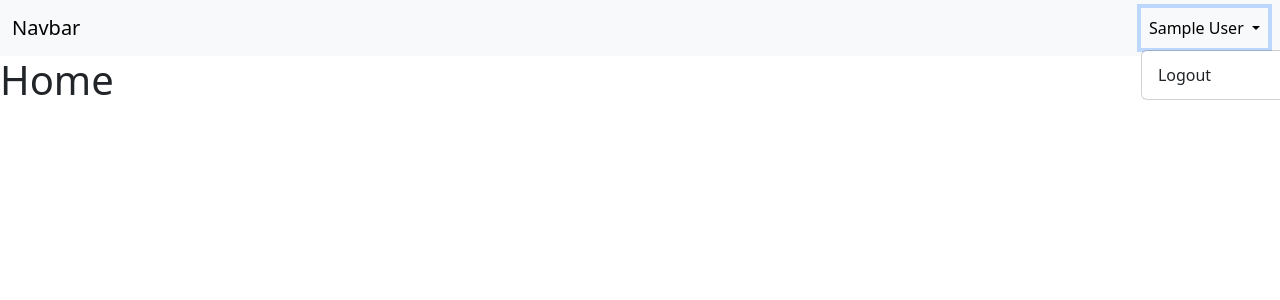
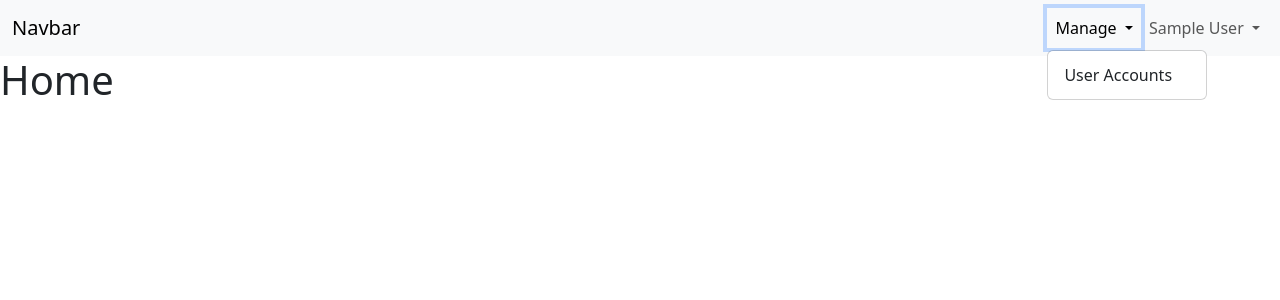
Before and after one commit to byarbiter/firstapp, a PHP site: page / in a window 1280 px wide, after a click on "Manage". Shown: the top 300 px of the page. Run offline with PHP 8.4, Linux system fonts and the light colour scheme; the visitor is signed in with stand-in values (Sample User, id 1); tables that the repository leaves empty or names only in its code hold one stand-in row (values such as "Sample post").

Commit message:
Implement user management functionality with admin access control

```diff
--- a/includes/navbar.inc.php
+++ b/includes/navbar.inc.php
@@ -11,14 +11,38 @@ $user = LoggedInUser();
     <div class="collapse navbar-collapse" id="navbarSupportedContent">
       <ul class="navbar-nav ms-auto mb-2 mb-lg-0">
         <!-- <li class="nav-item">
-          <a class="nav-link active" aria-current="page" href="#">Home</a>
-        </li>
-        <li class="nav-item">
+          <a class="nav-link active" aria-current="page" href="#">User</a>
+        </li> -->
+        <?php
+        if (isAdmin()) {
+        ?>
+          <li class="nav-item dropdown">
+            <a class="nav-link dropdown-toggle" href="#" role="button" data-bs-toggle="dropdown" aria-expanded="false">
+              Manage
+            </a>
+            <ul class="dropdown-menu">
+              <li><a class="dropdown-item" href="./?page=user/home">User Accounts</a></li>
+
+            </ul>
+          </li>
+        <?php
+        }
+        ?>
+        <!-- <li class="nav-item dropdown">
+          <a class="nav-link dropdown-toggle" href="#" role="button" data-bs-toggle="dropdown" aria-expanded="false">
+            Manage
+          </a>
+          <ul class="dropdown-menu">
+            <li><a class="dropdown-item" href="./?page=user/home">User Accounts</a></li>
+
+          </ul>
+        </li> -->
+        <!-- <li class="nav-item">
           <a class="nav-link" href="#">Link</a>
         </li> -->
         <li class="nav-item dropdown">
           <a class="nav-link dropdown-toggle" href="#" role="button" data-bs-toggle="dropdown" aria-expanded="false">
-            <?php echo (!$user ? 'Account': $user->user_label )?>
+            <?php echo (!$user ? 'Account' : $user->user_label) ?>
           </a>
           <ul class="dropdown-menu">
             <?php if (!$user) {
--- a/index.php
+++ b/index.php
@@ -8,10 +8,16 @@ include('includes/navbar.inc.php');
 // Check if the 'page' parameter is set in the URL and if it is a valid page
 if (isset($_GET['page'])) {
   $page = $_GET['page']; // If valid, set $page to the value of the 'page' parameter
-  $after_login_pages = ['dashboard'];
+  $after_login_pages = ['dashboard', 'user/home'];
+  $admin_pages = ['user/home'];
+  $user_pages = [];
   $before_login_pages = ['login', 'register'];
   if ($page === 'logout' || (in_array($page, $before_login_pages) && !LoggedInUser()) || (in_array($page, $after_login_pages) && LoggedInUser())) {
-    include('pages/' . $page . '.php');
+    if (in_array($page, $admin_pages) && !isAdmin()) {
+      header('Location: ./');
+    } else {
+      include('pages/' . $page . '.php');
+    }
   } else {
     header('Location: ./');
   }
--- /dev/null
+++ b/init/func/manage/user.manage.php
@@ -0,0 +1,11 @@
+<?php
+function getUsers()
+{
+  global $db;
+  $query = $db->query("SELECT * FROM tbl_user");
+  if ($query->num_rows) {
+    return $query;
+  } else {
+    return null;
+  }
+}
--- a/init/func/user.func.php
+++ b/init/func/user.func.php
@@ -37,3 +37,17 @@ function LoggedInUser()
     return false;
   }
 }
+function isAdmin(){
+  global $db;
+  if (isset($_SESSION['id_user'])) {
+    $id_user = $_SESSION['id_user'];
+    $query = $db->query("SELECT user_label, id_user FROM tbl_user WHERE id_user = '$id_user' AND level = 'Admin'");
+    if ($query->num_rows) {
+      return $query->fetch_object();
+    } else {
+      return false;
+    }
+  } else {
+    return false;
+  }
+}
--- a/init/init.php
+++ b/init/init.php
@@ -4,3 +4,5 @@ session_start();
 require_once('init/db.init.php');
 // include functions
 require_once('func/user.func.php');
+// for manage user
+require_once('func/manage/user.manage.php');
```
Also changed, not shown: pages/user/home.php (added, +40 -0 lines), pages/user/create.php (added), pages/user/delete.php (added), pages/user/update.php (added).
